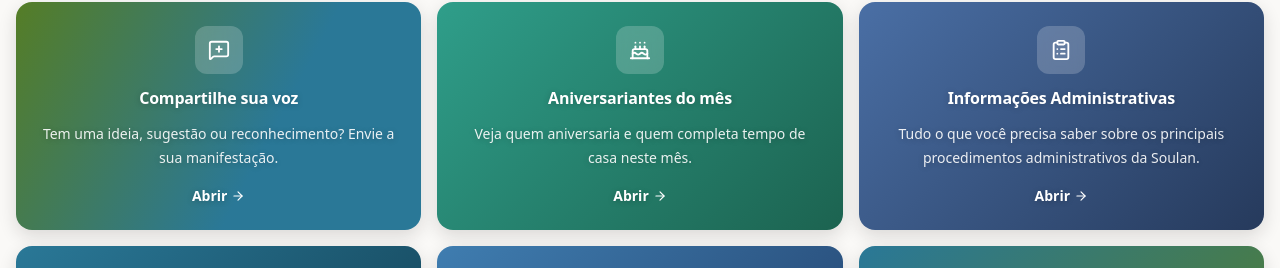
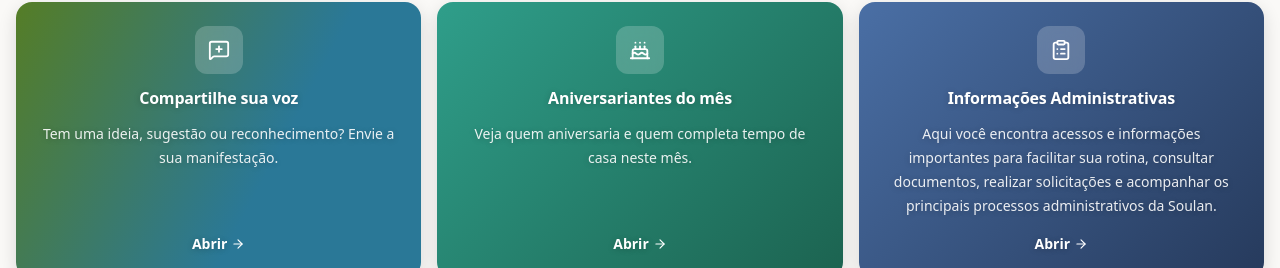
Before and after one commit to Laurinha-At/genteescuta, a Next.js app: page / in a window 1280 px wide. Shown: the part 1033-1301 px from the top of the page. Built offline with nearby package versions, Linux system fonts and the light colour scheme; no server answers; the database is empty.

Commit message:
Informações Administrativas: novo texto (card da home e subtítulo)
Co-Authored-By: Claude Opus 4.8 <noreply@anthropic.com>

```diff
--- a/app/informacoes-administrativas/page.tsx
+++ b/app/informacoes-administrativas/page.tsx
@@ -42,8 +42,8 @@ export default function InformacoesAdministrativas() {
           </div>
         </div>
         <p className="mt-4 max-w-2xl text-[0.9688rem] leading-7 text-tinta-2">
-          Consulte orientações sobre ponto, holerite, benefícios, vale-transporte, ferramentas corporativas e outros
-          assuntos relacionados à rotina dos colaboradores.
+          Aqui você encontra acessos e informações importantes para facilitar sua rotina, consultar documentos,
+          realizar solicitações e acompanhar os principais processos administrativos da Soulan.
         </p>
 
         <div className="mt-7">
--- a/app/page.tsx
+++ b/app/page.tsx
@@ -16,7 +16,7 @@ type CardHome = { href: string; titulo: string; frase: string; Icone: typeof Lif
 const CARDS: CardHome[] = [
   { href: '/canal', titulo: 'Compartilhe sua voz', frase: 'Tem uma ideia, sugestão ou reconhecimento? Envie a sua manifestação.', Icone: MessageSquarePlus, cor: 'var(--gradiente)' },
   { href: '/aniversariantes', titulo: 'Aniversariantes do mês', frase: 'Veja quem aniversaria e quem completa tempo de casa neste mês.', Icone: Cake, cor: 'linear-gradient(135deg, #2f9e8a 0%, #1c6350 100%)' },
-  { href: '/informacoes-administrativas', titulo: 'Informações Administrativas', frase: 'Tudo o que você precisa saber sobre os principais procedimentos administrativos da Soulan.', Icone: ClipboardList, cor: 'linear-gradient(135deg, #4a6fa5 0%, #263a5c 100%)' },
+  { href: '/informacoes-administrativas', titulo: 'Informações Administrativas', frase: 'Aqui você encontra acessos e informações importantes para facilitar sua rotina, consultar documentos, realizar solicitações e acompanhar os principais processos administrativos da Soulan.', Icone: ClipboardList, cor: 'linear-gradient(135deg, #4a6fa5 0%, #263a5c 100%)' },
   { href: '/contato', titulo: 'Contato e Suporte', frase: 'Fale com a equipe de Gente & Cultura.', Icone: LifeBuoy, cor: 'linear-gradient(135deg, #2a7897 0%, #123f52 100%)' },
   { href: '/treinamento', titulo: 'Treinamento e Desenvolvimento', frase: 'Trilhas de aprendizagem: leia, responda e conquiste.', Icone: GraduationCap, cor: 'linear-gradient(135deg, #3f7db0 0%, #223f6a 100%)' },
   { href: '/reembolso', titulo: 'Solicitação de Reembolso', frase: 'Peça reembolsos, anexe o comprovante e acompanhe a aprovação.', Icone: Receipt, cor: 'linear-gradient(135deg, #2a7897 0%, #557d26 100%)' },
```
